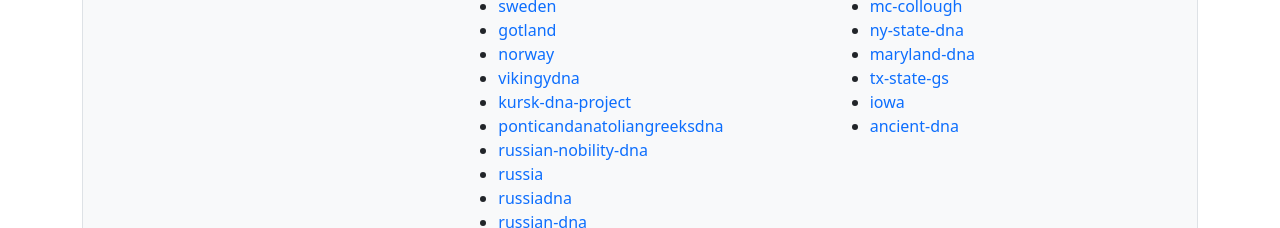
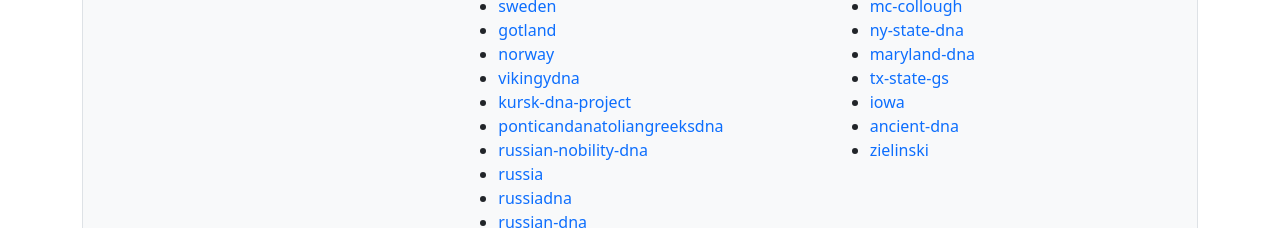
Before and after one commit to alundiak/my-dna, a React (Vite) app: page / in a window 1280 px wide. Shown: the part 1480-1708 px from the top of the page. Built offline with nearby package versions, Linux system fonts and the light colour scheme.

Commit message:
Changed files names

```diff
--- a/src/base-components/ListOfProjects.tsx
+++ b/src/base-components/ListOfProjects.tsx
@@ -10,7 +10,14 @@ export function ListOfProjects({ data }: Props) {
     <ul>
       {data.map((item: any, index: number) => {
         const key = `${index}-${item.idGroup}-group`;
-        const url = `${FTDNA_GROUP}/${item.idGroup}`;
+
+        let suffix = '/activity-feed';
+        if (item.activityFeed === false) {
+          suffix = '';
+        }
+
+        const url = `${FTDNA_GROUP}/${item.idGroup}${suffix}`;
+
         return (
           <li key={key}>
             <a href={url} target="_blank">
--- a/src/data/H13a1d_age.json
+++ b/src/data/H13a1d_age.json
@@ -7,5 +7,6 @@
   "H13a1d": "1600 BCE",
   "H13a1d2": "900 BCE",
   "H13a1d4": "50 BCE",
-  "H13a1d5": "1450 CE"
+  "H13a1d5": "1450 CE",
+  "H13a1d6": "1600 CE"
 }
--- a/src/data/ftdna/not-related-to-me-projects.json
+++ b/src/data/ftdna/not-related-to-me-projects.json
@@ -17,7 +17,8 @@
   {
     "idGroup": "kowallis-and-kowalis",
     "idPublic": "kowallis_and_kowalis",
-    "myMembership": false
+    "myMembership": false,
+    "activityFeed": false
   },
   {
     "idGroup": "poliakov",
@@ -224,5 +225,10 @@
     "idGroup": "ancient-dna",
     "idPublic": "AncientDNA",
     "myMembership": false
+  },
+  {
+    "idGroup": "zielinski",
+    "idPublic": "zielinski",
+    "myMembership": false
   }
 ]
--- a/src/feature-components/mt-dna/MtdnaPagesBySNP.tsx
+++ b/src/feature-components/mt-dna/MtdnaPagesBySNP.tsx
@@ -1,5 +1,5 @@
 import { Container } from 'reactstrap';
-import H13a1d_SNP_data from '../../data/ftdna-H13a1d-SNP-chain.json';
+import H13a1d_SNP_data from '../../data/H13a1d-SNP-chain.json';
 import { parseSNP_data } from '../../shared/common';
 import {
   FTDNA_DISCOVER_MT_DNA,
--- a/src/feature-components/y-dna/YdnaPagesBySNP.tsx
+++ b/src/feature-components/y-dna/YdnaPagesBySNP.tsx
@@ -1,5 +1,5 @@
 import { Container } from 'reactstrap';
-import i2aSNPdata from '../../data/ftdna-I2-SNP-chain.json';
+import i2aSNPdata from '../../data/I2a-P37-SNP-chain.json';
 import { parseSNP_data } from '../../shared/common';
 import {
   FTDNA_DISCOVER_Y_DNA,
--- a/src/models/projects.ts
+++ b/src/models/projects.ts
@@ -6,6 +6,7 @@ export interface GroupInfo {
 
   mtDnaResults?: boolean;
   resultsRequireLogin?: boolean;
+  activityFeed?: boolean;
 }
 
 export interface GroupInfo2 {
```
Also changed, not shown: src/data/H13a1d-SNP-chain.json (renamed from src/data/ftdna-H13a1d-SNP-chain.json), src/data/H13a1d-matches.json (renamed from src/data/ftdna-mt-dna-matches.json), src/data/I2a-P37-SNP-chain.json (renamed from src/data/ftdna-I2-SNP-chain.json).
